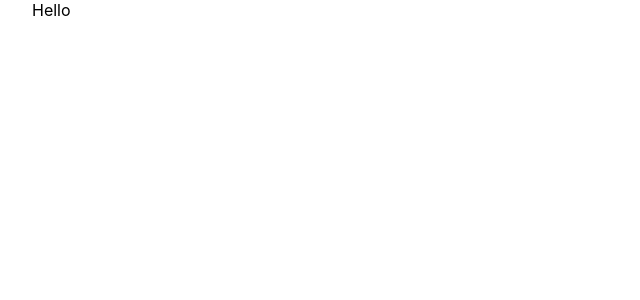
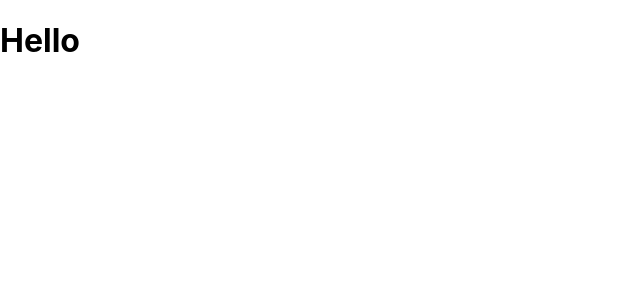
Before and after one commit to FortuneWebWorks/Fortune-NextJs, a Next.js app: page / in a window 1280 px wide. Shown: the top 300 px of the page, without its empty margins (0-640 px from the left). Built offline with nearby package versions, Linux system fonts and the light colour scheme.

Commit message:
:zap: layout component added, layout component will be the container of all pages

```diff
--- /dev/null
+++ b/components/Layout.js
@@ -0,0 +1,21 @@
+import Head from 'next/head';
+
+function Layout({ children, title, desc }) {
+  return (
+    <div>
+      <Head>
+        <meta name="description" content={desc} />
+        <link rel="shortcut icon" href="favicon.ico" type="image/x-icon" />
+        <title>{title}</title>
+      </Head>
+      {children}
+    </div>
+  );
+}
+
+Layout.defaultProps = {
+  title: 'Home',
+  desc: 'portfolio, fortune-web-works',
+};
+
+export default Layout;
--- a/pages/index.js
+++ b/pages/index.js
@@ -1,5 +1,11 @@
-import styles from '../styles/Home.module.css';
+import Layout from '@components/Layout';
 
 export default function Home() {
-  return <div className={styles.container}>Hello</div>;
+  return (
+    <Layout>
+      <div>
+        <h1>Hello</h1>
+      </div>
+    </Layout>
+  );
 }
```
